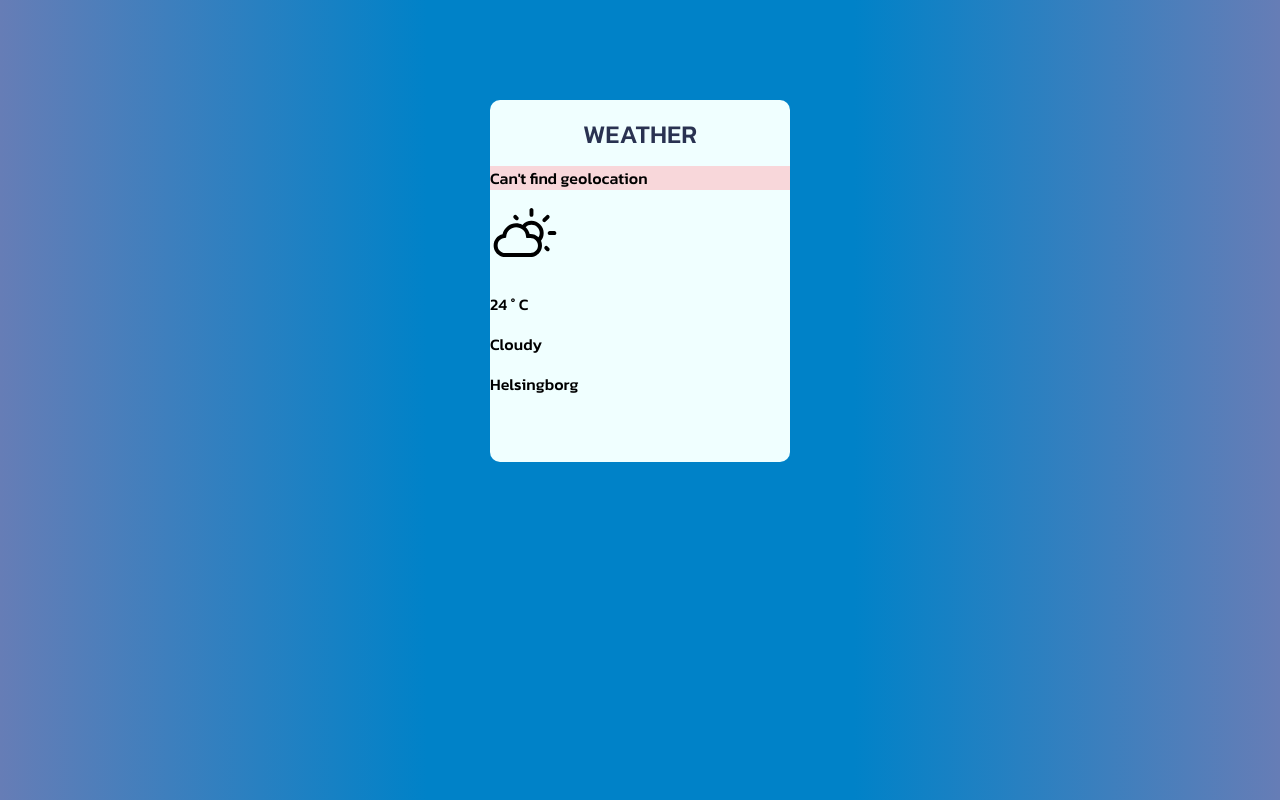
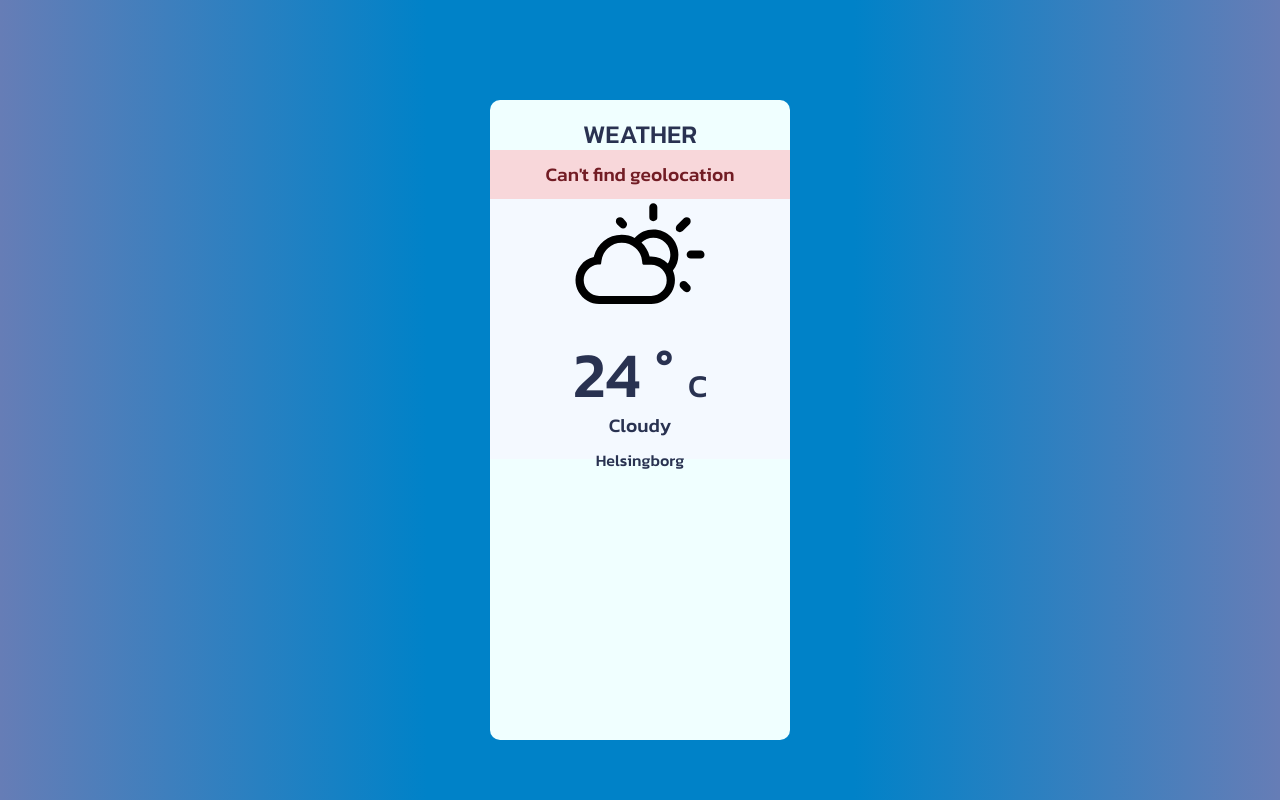
Before and after one commit to Medieinstitutet/fed22d-js-grundkurs-2-weather-app-nikolajnowicki, a website built with Vite: page index.html in a window 1280 px wide. Built offline with nearby package versions, Linux system fonts and the light colour scheme.

Commit message:
added some more css styling

```diff
--- a/src/style/style.scss
+++ b/src/style/style.scss
@@ -11,6 +11,7 @@
 
  .container {
     width: 18.75rem;
+    height: 40rem;
     background-color: azure;
     display: block;
     margin: 0 auto;
@@ -34,16 +35,66 @@
     color: #293251;
 }
 
-.weather-icon {
-    width: 70px;
-    height: 70px;
-    color: red;
-}
-
 .geo-notification {
     background-color: #f8d7da;
 }
 
-.geo-notification {
-    background-color: #f8d7da;
+.geo-notification p{
+    color: #721c24;
+    font-size: 1.2em;
+    margin: 0;
+    text-align: center;
+    padding: 10px 0;
 }
+
+.weather-container{
+    width: 18.75rem;
+    height: 260px;
+    background-color: #f4f9ff;
+}
+
+.weather-icon {
+    width: 18.75rem;
+    height: 8rem;
+}
+
+.weather-icon img {
+    display: block;
+    margin: 0 auto;
+    width:  9rem;
+}
+
+.temperature-value {
+    width: 18.75rem;
+    height: 3.75rem;
+}
+
+.temperature-value p {
+    padding: 0;
+    margin: 0;
+    color: #293251;
+    font-size: 4em;
+    text-align: center;
+}
+
+.temperature-value span {
+    color: #293251;
+    font-size: 0.5em;
+}
+
+.temperature-description p {
+    padding: 8px;
+    margin: 0;
+    color: #293251;
+    text-align: center;
+    font-size: 1.2em;
+    padding-top: 24px;
+}
+
+.location p {
+    margin: 0;
+    padding: 0;
+    color: #293251;
+    text-align: center;
+    font-size: 1em;
+}
```
Also changed, not shown: src/style/style.css.
